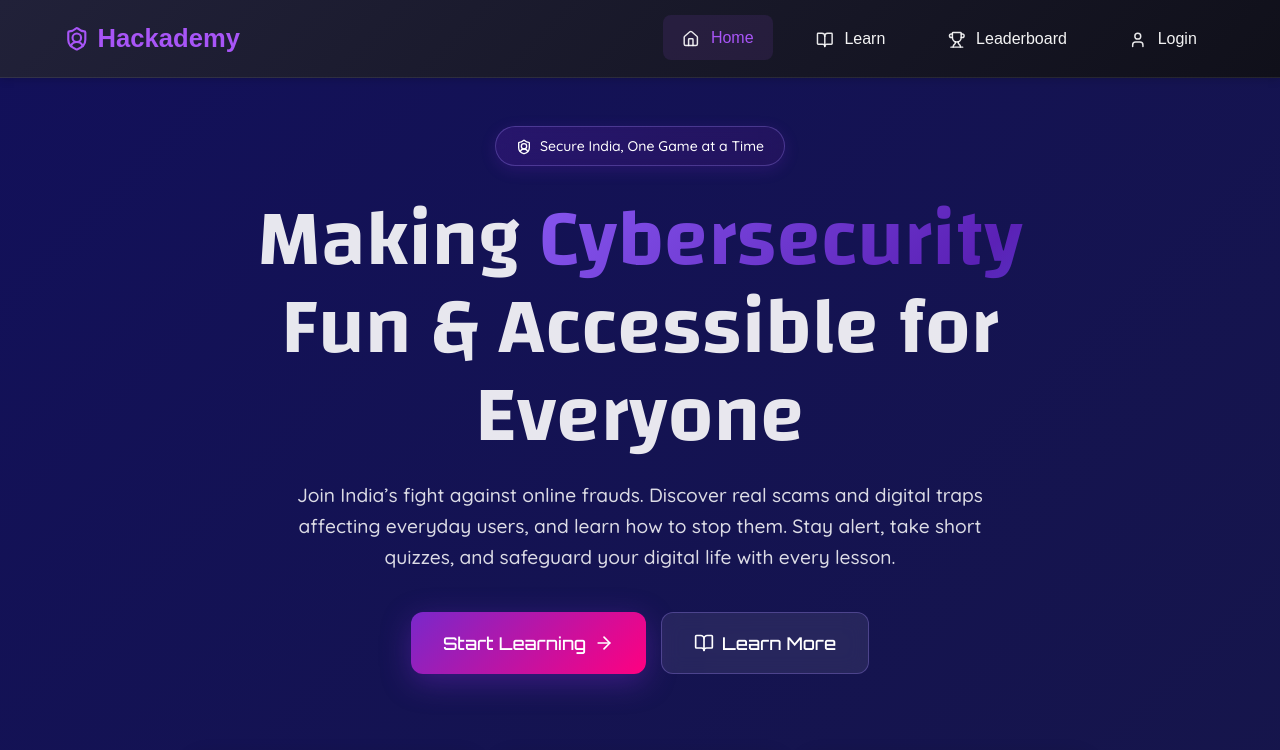
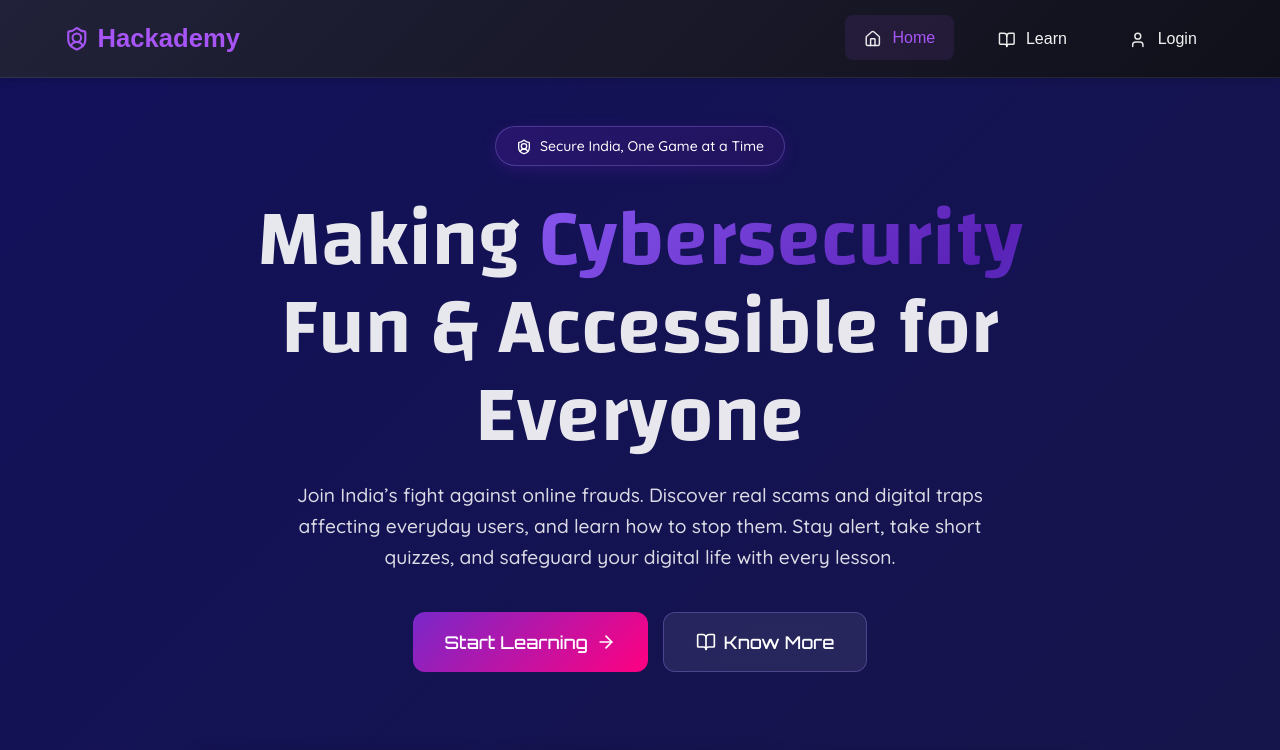
Before and after one commit to RiteshJha912/hackademy-final, a React (Create React App) app in the folder client/: page / in a window 1280 px wide. Shown: the top 750 px of the page. Built offline with nearby package versions, Linux system fonts and the light colour scheme; the HTML template or start-up script is replaced by a standard one; a web font is replaced by a local one.

Commit message:
fix:small changes -> No more commits

```diff
--- a/client/src/components/Navbar.js
+++ b/client/src/components/Navbar.js
@@ -30,7 +30,6 @@ const Navbar = ({ currentUser, setUser }) => {
     return location.pathname === path ? styles.active : ''
   }
 
-  // dynamically renders navigation links based on user login state and handles responsive menu toggle
   return (
     <nav className={styles.navbar}>
       <div className={styles.navContainer}>
@@ -65,8 +64,6 @@ const Navbar = ({ currentUser, setUser }) => {
             <Home className={styles.navIcon} /> Home
           </Link>
 
-          {currentUser ? (
-            <>
           <Link
             to='/learn'
             className={`${styles.navLink} ${isActive('/learn')}`}
@@ -74,6 +71,9 @@ const Navbar = ({ currentUser, setUser }) => {
           >
             <BookOpen className={styles.navIcon} /> Learn
           </Link>
+
+          {currentUser ? (
+            <>
               <Link
                 to='/leaderboard'
                 className={`${styles.navLink} ${isActive('/leaderboard')}`}
@@ -104,21 +104,6 @@ const Navbar = ({ currentUser, setUser }) => {
               </div>
             </>
           ) : (
-            <>
-              <Link
-                to='/learn'
-                className={`${styles.navLink} ${isActive('/learn')}`}
-                onClick={() => setIsMenuOpen(false)}
-              >
-                <BookOpen className={styles.navIcon} /> Learn
-              </Link>
-              <Link
-                to='/leaderboard'
-                className={`${styles.navLink} ${isActive('/leaderboard')}`}
-                onClick={() => setIsMenuOpen(false)}
-              >
-                <Trophy className={styles.navIcon} /> Leaderboard
-              </Link>
             <Link
               to='/username'
               className={`${styles.navLink} ${isActive('/username')}`}
@@ -126,7 +111,6 @@ const Navbar = ({ currentUser, setUser }) => {
             >
               <User className={styles.navIcon} /> Login
             </Link>
-            </>
           )}
         </div>
       </div>
--- a/client/src/pages/LandingPage.js
+++ b/client/src/pages/LandingPage.js
@@ -42,6 +42,16 @@ const LandingPage = () => {
     return () => clearInterval(timer)
   }, [words.length])
 
+  // function to handle smooth scrolling to How It Works section
+  const scrollToHowItWorks = () => {
+    const howItWorksSection = document.querySelector(
+      `.${styles.howItWorksSection}`
+    )
+    if (howItWorksSection) {
+      howItWorksSection.scrollIntoView({ behavior: 'smooth' })
+    }
+  }
+
   return (
     <div className={styles.landingPage}>
       <div className={styles.heroContainer}>
@@ -84,9 +94,12 @@ const LandingPage = () => {
           <Link to='/username' className={styles.primaryButton}>
             Start Learning <ArrowRight size={20} />
           </Link>
-          <Link to='/learn' className={styles.secondaryButton}>
-            <BookOpen size={20} /> Learn More
-          </Link>
+          <button
+            onClick={scrollToHowItWorks}
+            className={styles.secondaryButton}
+          >
+            <BookOpen size={20} /> Know More
+          </button>
         </div>
 
         <div className={styles.statsGrid}>
--- a/client/src/styles/LandingPage.module.css
+++ b/client/src/styles/LandingPage.module.css
@@ -5,7 +5,6 @@
   color: rgba(255, 255, 255, 0.9);
   font-family: 'Quicksand', sans-serif;
   font-weight: 500;
-  /* Normal text */
   position: relative;
   overflow-x: hidden;
 }
@@ -40,7 +39,6 @@
   font-size: 14px;
   color: #ffffff;
   font-weight: 500;
-  /* Normal text */
   backdrop-filter: blur(10px);
   box-shadow: 0 4px 15px rgba(120, 40, 200, 0.2);
 }
@@ -53,7 +51,6 @@
 .mainTitle {
   font-family: 'Changa', sans-serif;
   font-weight: 600;
-  /* Main Header */
   font-size: clamp(2.5rem, 8vw, 5rem);
   margin-bottom: 20px;
   line-height: 1.1;
@@ -101,7 +98,6 @@
   margin: 0 auto 40px;
   line-height: 1.6;
   font-weight: 500;
-  /* Normal text */
 }
 
 .buttonGroup {
@@ -120,13 +116,11 @@
   text-decoration: none;
   font-family: 'Orbitron', sans-serif;
   font-weight: 500;
-  /* Button text */
   font-size: 1.1rem;
   display: inline-flex;
   align-items: center;
   gap: 8px;
   transition: all 0.3s ease;
-  box-shadow: 0 8px 30px rgba(121, 40, 202, 0.4);
   position: relative;
   overflow: hidden;
 }
@@ -148,7 +142,6 @@
 
 .primaryButton:hover {
   transform: translateY(-2px);
-  box-shadow: 0 12px 40px rgba(121, 40, 202, 0.6);
 }
 
 .secondaryButton {
@@ -159,7 +152,6 @@
   text-decoration: none;
   font-family: 'Orbitron', sans-serif;
   font-weight: 500;
-  /* Button text */
   font-size: 1.1rem;
   display: inline-flex;
   align-items: center;
@@ -167,6 +159,8 @@
   border: 1px solid rgba(167, 139, 250, 0.3);
   transition: all 0.3s ease;
   backdrop-filter: blur(10px);
+  cursor: pointer;
+  /* Added to ensure button-like behavior */
 }
 
 .secondaryButton:hover {
@@ -208,7 +202,6 @@
 .statValue {
   font-size: 2rem;
   font-weight: 600;
-  /* Header style */
   font-family: 'Quicksand', sans-serif;
   margin-bottom: 5px;
   background: linear-gradient(135deg, #a78bfa 0%, #ec4899 100%);
@@ -221,7 +214,6 @@
   color: rgba(255, 255, 255, 0.7);
   font-size: 0.9rem;
   font-weight: 500;
-  /* Normal text */
 }
 
 /* Mission Section */
@@ -255,7 +247,6 @@
 .sectionTitle {
   font-family: 'Quicksand', sans-serif;
   font-weight: 600;
-  /* Other headers */
   font-size: 2.5rem;
   margin-bottom: 20px;
   background: linear-gradient(135deg, #a78bfa 0%, #ec4899 100%);
@@ -270,7 +261,6 @@
   color: rgba(255, 255, 255, 0.85);
   text-align: justify;
   font-weight: 500;
-  /* Normal text */
 }
 
 .missionVisual {
@@ -293,7 +283,6 @@
   margin-top: 20px;
   font-size: 1.2rem;
   font-weight: 600;
-  /* Header style */
   font-family: 'Quicksand', sans-serif;
   background: linear-gradient(135deg, #a78bfa 0%, #06b6d4 100%);
   -webkit-background-clip: text;
@@ -323,7 +312,6 @@
   margin: 0 auto 50px;
   line-height: 1.6;
   font-weight: 500;
-  /* Normal text */
 }
 
 .stepsGrid {
@@ -363,7 +351,6 @@
   margin-bottom: 20px;
   font-size: 1.5rem;
   font-weight: 600;
-  /* Header style */
   font-family: 'Quicksand', sans-serif;
   box-shadow: 0 4px 15px rgba(121, 40, 202, 0.4);
 }
@@ -376,7 +363,6 @@
 .stepTitle {
   font-family: 'Quicksand', sans-serif;
   font-weight: 600;
-  /* Other headers */
   font-size: 1.5rem;
   margin-bottom: 15px;
   color: rgba(255, 255, 255, 0.9);
@@ -387,10 +373,8 @@
   line-height: 1.6;
   flex-grow: 1;
   font-weight: 500;
-  /* Normal text */
 }
 
-/* Features Section */
 .featuresSection {
   margin-top: 80px;
   text-align: center;
@@ -399,7 +383,6 @@
 .featuresTitle {
   font-family: 'Quicksand', sans-serif;
   font-weight: 600;
-  /* Other headers */
   font-size: 2rem;
   margin-bottom: 40px;
   background: linear-gradient(135deg, #a78bfa 0%, #ec4899 100%);
@@ -441,7 +424,6 @@
 .featureTitle {
   font-family: 'Quicksand', sans-serif;
   font-weight: 600;
-  /* Other headers */
   font-size: 1.3rem;
   margin-bottom: 12px;
   color: rgba(255, 255, 255, 0.95);
@@ -452,10 +434,8 @@
   line-height: 1.6;
   font-size: 0.95rem;
   font-weight: 500;
-  /* Normal text */
 }
 
-/* Footer */
 .footer {
   border-top: 1px solid rgba(167, 139, 250, 0.2);
   padding: 40px 20px;
@@ -465,7 +445,6 @@
   position: relative;
   z-index: 1;
   font-weight: 500;
-  /* Normal text */
 }
 
 /* Responsive Design */
--- a/client/src/styles/LearnPage.module.css
+++ b/client/src/styles/LearnPage.module.css
@@ -188,7 +188,7 @@
   align-items: center;
   gap: 8px;
   transition: all 0.3s ease;
-  box-shadow: 0 8px 30px rgba(121, 40, 202, 0.4);
+  /* box-shadow: 0 8px 30px rgba(121, 40, 202, 0.4); */
   position: relative;
   overflow: hidden;
 }
@@ -210,7 +210,7 @@
 
 .testKnowledgeButton:hover {
   transform: translateY(-2px);
-  box-shadow: 0 12px 40px rgba(121, 40, 202, 0.6);
+  /* box-shadow: 0 12px 40px rgba(121, 40, 202, 0.6); */
 }
 
 .buttonIcon {
--- a/client/src/styles/Navbar.module.css
+++ b/client/src/styles/Navbar.module.css
@@ -76,12 +76,10 @@
   color: rgba(255, 255, 255, 0.95);
   font-size: 1rem;
   font-weight: 400;
-  /* Belanosima has a single weight, typically regular */
   padding: 0.6rem 1.2rem;
   border-radius: 8px;
   transition: background 0.2s ease, color 0.2s ease, transform 0.2s ease;
   font-family: 'Belanosima', sans-serif;
-  /* Applied to Home, Learn, Play, Leaderboard */
 }
 
 .navLink:hover,
@@ -216,7 +214,6 @@
     padding: 0.8rem 1rem;
     font-size: 1.1rem;
     font-family: 'Belanosima', sans-serif;
-    /* Ensure consistency in mobile view */
   }
 
   .userInfo {
--- a/client/src/styles/UsernamePage.module.css
+++ b/client/src/styles/UsernamePage.module.css
@@ -205,7 +205,7 @@
   align-items: center;
   gap: 8px;
   transition: all 0.3s ease;
-  box-shadow: 0 8px 30px rgba(121, 40, 202, 0.4);
+  /* box-shadow: 0 8px 30px rgba(121, 40, 202, 0.4); */
   position: relative;
   overflow: hidden;
   width: 100%;
@@ -231,7 +231,7 @@
 
 .primaryButton:hover:not(:disabled) {
   transform: translateY(-2px);
-  box-shadow: 0 12px 40px rgba(121, 40, 202, 0.6);
+  /* box-shadow: 0 12px 40px rgba(121, 40, 202, 0.6); */
 }
 
 .disabledButton {
```
Lines whose indentation alone changed are shown as unchanged.
